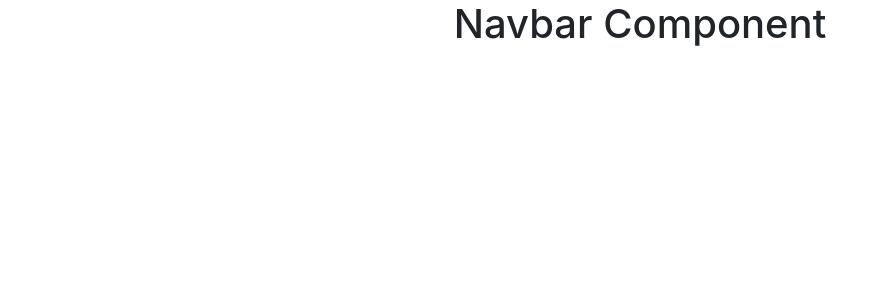
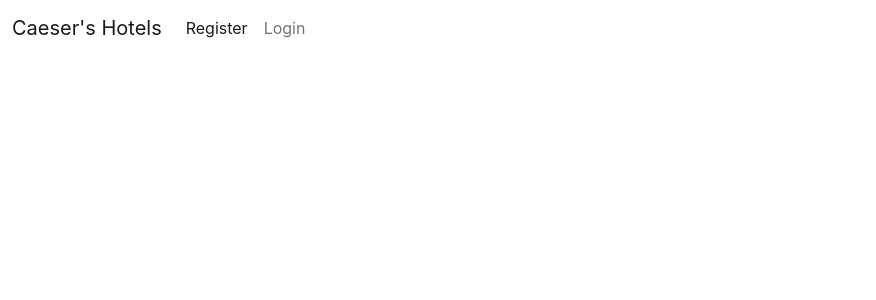
Before and after one commit to caeserlondon/caeser-hotels, a React (Create React App) app in the folder client/: page / in a window 1280 px wide. Shown: the top 300 px of the page, without its empty margins (0-876 px from the left). Built offline with nearby package versions, Linux system fonts and the light colour scheme.

Commit message:
Updating the Navbar component

```diff
--- a/client/src/components/Navbar.js
+++ b/client/src/components/Navbar.js
@@ -3,7 +3,42 @@ import React from 'react';
 function Navbar() {
 	return (
 		<div>
-			<h1>Navbar Component</h1>
+			<nav className="navbar navbar-expand-lg">
+				<div className="container-fluid">
+					<a className="navbar-brand" href="/">
+						Caeser's Hotels
+					</a>
+					<button
+						className="navbar-toggler"
+						type="button"
+						data-bs-toggle="collapse"
+						data-bs-target="#navbarNav"
+						aria-controls="navbarNav"
+						aria-expanded="false"
+						aria-label="Toggle navigation"
+					>
+						<span className="navbar-toggler-icon"></span>
+					</button>
+					<div className="collapse navbar-collapse" id="navbarNav">
+						<ul className="navbar-nav mr-auto">
+							<li className="nav-item">
+								<a
+									className="nav-link active"
+									aria-current="page"
+									href="/register"
+								>
+									Register
+								</a>
+							</li>
+							<li className="nav-item">
+								<a className="nav-link" href="/login">
+									Login
+								</a>
+							</li>
+						</ul>
+					</div>
+				</div>
+			</nav>
 		</div>
 	);
 }
```
